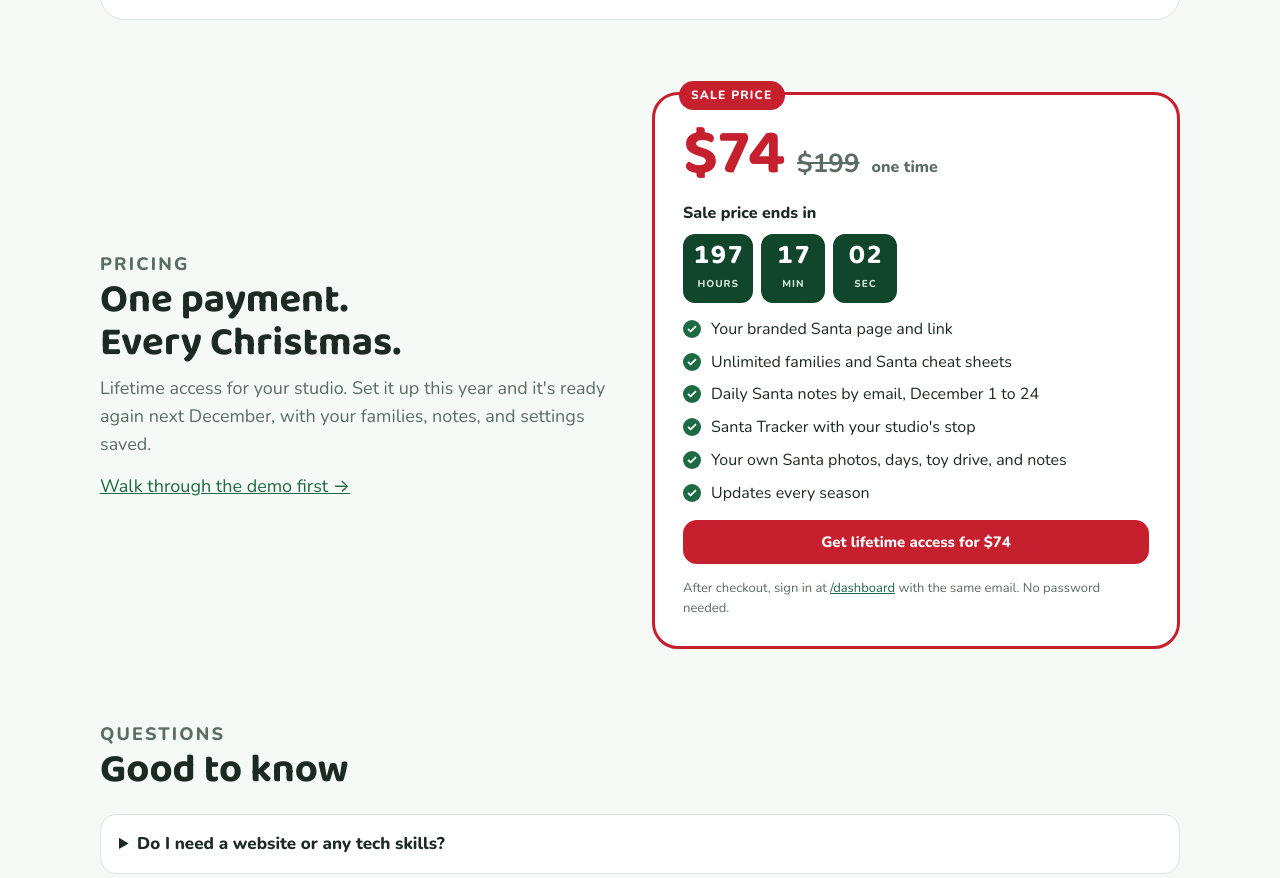
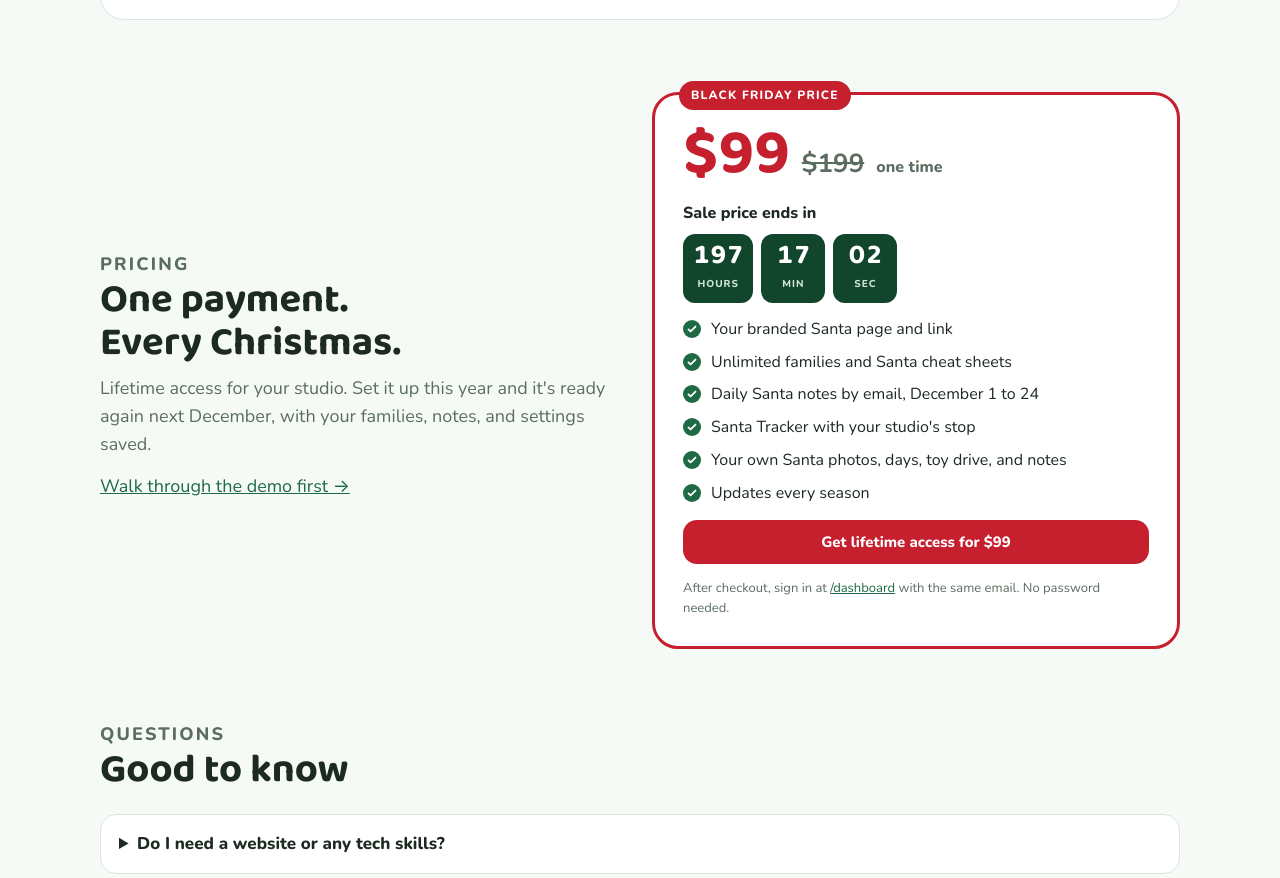
Before and after one commit to theanabrandt/alittleholidaymagic, a website: page public/index.html in a window 1280 px wide. Shown: the part 3567-4445 px from the top of the page. Drawn offline with nearby package versions, Linux system fonts and the light colour scheme.

Commit message:
Show $99 Black Friday price on the homepage
The sale price was hardcoded as $74 in the pricing block and the buy button while config.js now points at the $99 Black Friday link, so the page would have shown $74 and charged $99. Badge now reads "Black Friday price".

Co-Authored-By: Claude Opus 5 <noreply@anthropic.com>
Claude-Session: https://claude.ai/code/session_01WPUEGUP23LEFmyWW5Fert8

```diff
--- a/public/index.html
+++ b/public/index.html
@@ -211,10 +211,10 @@ section{margin-top:72px}
   function tick(){
     var left = end - Date.now();
     if (end && left > 0) {
-      document.getElementById("pAmount").innerHTML = '<b>$74</b><s>$199</s><span>one time</span>';
-      document.getElementById("pTag").textContent = "Sale price";
+      document.getElementById("pAmount").innerHTML = '<b>$99</b><s>$199</s><span>one time</span>';
+      document.getElementById("pTag").textContent = "Black Friday price";
       document.getElementById("pTimerWrap").hidden = false;
-      buy.href = C.STRIPE_LINK_LAUNCH; buy.textContent = "Get lifetime access for $74";
+      buy.href = C.STRIPE_LINK_LAUNCH; buy.textContent = "Get lifetime access for $99";
       document.getElementById("tH").textContent = pad(Math.floor(left/3600e3));
       document.getElementById("tM").textContent = pad(Math.floor(left%3600e3/60e3));
       document.getElementById("tS").textContent = pad(Math.floor(left%60e3/1e3));
```
